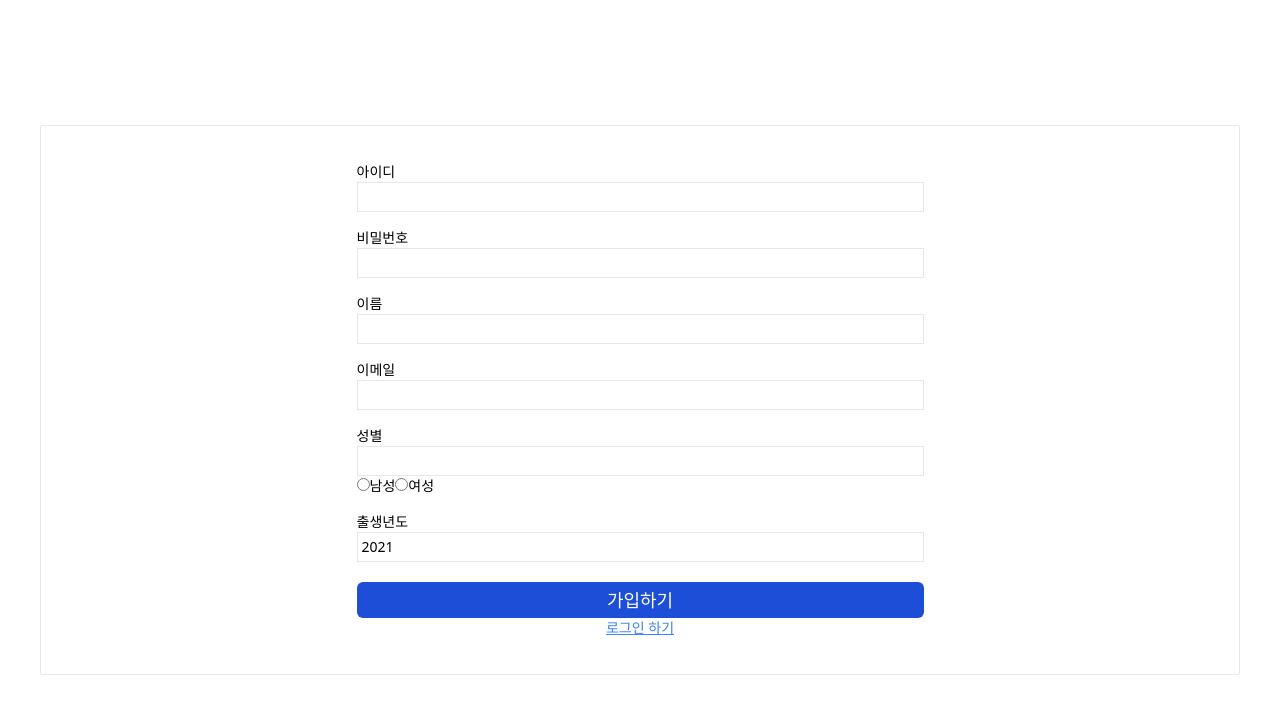
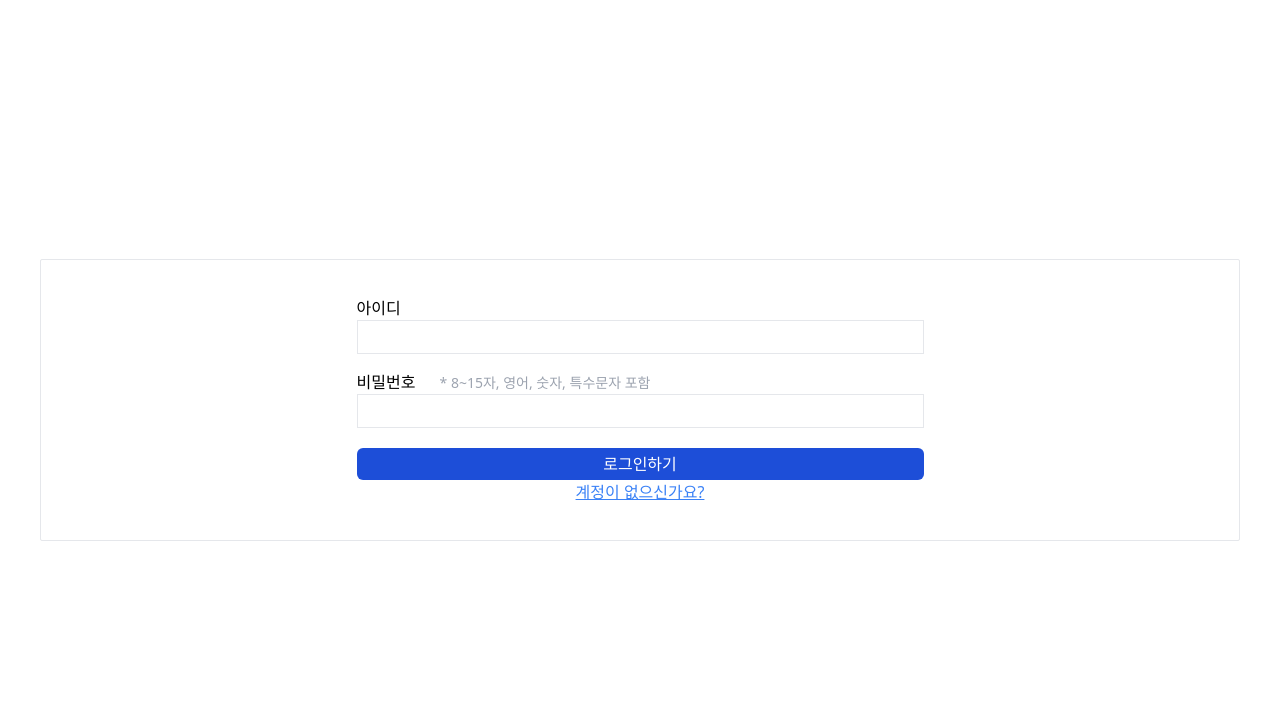
Before and after one commit to ypyp66/SubscribeForYou-typescript, a React (Create React App) app in the folder frontend/: page /auth in a window 1280 px wide. Shown: the top 714 px of the page. Built offline with nearby package versions, Linux system fonts and the light colour scheme.

Commit message:
로그인 유효성 검사

```diff
--- a/frontend/package.json
+++ b/frontend/package.json
@@ -13,6 +13,7 @@
     "http-proxy-middleware": "^2.0.0",
     "react": "^17.0.2",
     "react-dom": "^17.0.2",
+    "react-hook-form": "^7.9.0",
     "react-router-dom": "^5.2.0",
     "react-scripts": "4.0.3",
     "web-vitals": "^1.0.1"
--- a/frontend/src/components/Login.js
+++ b/frontend/src/components/Login.js
@@ -1,29 +1,59 @@
-import React, { useState } from "react";
+import React, { useEffect, useRef, useState } from "react";
 import axios from "axios";
-import * as api from '../lib/api'
+import * as valid from '../lib/validation.js';
+import { useForm } from 'react-hook-form';
 
 function Login() {
-  const [loginPage, setLoginPage] = useState(true);
-  const [user, setUser] = useState({
+  const initialUser = {
     userid: "",
     password: "",
     name: "",
     email: "",
     gender: "",
     birthYear: new Date().getFullYear(),
-  });
+  }
+
+  const [loginPage, setLoginPage] = useState(true);
+  const [user, setUser] = useState(initialUser);
   const [errorMsg, setErrorMsg] = useState("");
+  const [idErrorMsg, setIdErrorMsg] = useState("");
+  const [pwErrorMsg, setPwErrorMsg] = useState("");
+
+  const idBox = useRef();
+  const pwBox = useRef();
+
+  function msgInit() {
+    setIdErrorMsg("");
+    setPwErrorMsg("");
+    setErrorMsg("");
+  }
 
   async function Login() {
+    if (!valid.idValidation(user.userid)) {
+      setIdErrorMsg("아이디는 영어로 시작해야합니다.");
+      setUser({ ...user, userid: "" })
+      idBox.current.focus();
+      return;
+    }
+
+    if (!valid.pwValidation(user.password)) {
+      setPwErrorMsg("비밀번호는 특수문자를 포함 해야합니다.");
+      setUser({ ...user, password: "" })
+      pwBox.current.focus();
+      return;
+    }
+
     try {
       const result = await axios
         .post("auth/api/login", {
           userid: user.userid,
           password: user.password,
         });
+      console.log(result);
+
     } catch (e) {
+      console.log(e.response)
       const error = e.response.status;
-
       switch (error) {
         case 401:
           console.log(error)
@@ -36,17 +66,22 @@ function Login() {
   }
 
   async function Register() {
-    const result = await axios
-      .post("auth/api/login", {
-        userid: user.userid,
-        password: user.password,
-      });
-    console.log(result.data)
+    try {
+      const result = await axios.post("auth/api/register", user);
+      console.log(result.status);
+
+      if (result.status === 201) {
+        setLoginPage(true);
+      }
+    } catch (e) {
+      console.log(e.response.data);
+    }
+
   }
 
   function onSubmit(e) {
     e.preventDefault();
-    if (!loginPage) {
+    if (loginPage) {
       Login();
     } else {
       Register();
@@ -58,7 +93,7 @@ function Login() {
 
     switch (name) {
       case "userid":
-        e.target.value = setUser({ ...user, userid: value });
+        setUser({ ...user, userid: value });
         break;
       case "password":
         setUser({ ...user, password: value });
@@ -78,27 +113,75 @@ function Login() {
       default:
         break;
     }
+
   }
   return (
     <div className='flex border rounded-sm w-screen items-center justify-center py-5'>
       {loginPage ? (
         <form
           onSubmit={onSubmit}
-          className='flex flex-col w-full p-4 text-base lg:text-sm lg:w-1/2'
+          className='flex flex-col w-full p-4 lg:text-md lg:w-1/2'
         >
           <label className='w-full'>
             <div>아이디</div>
             <input
+              ref={idBox}
               name='userid'
-              value=''
               className='border w-full p-1'
               onChange={onChange}
               value={user.userid}
               required
             />
+            {idErrorMsg && idErrorMsg}
           </label>
           <label className='w-full mt-4'>
-            <div>비밀번호</div>
+            <div>비밀번호 <span className="ml-5 text-xs lg:text-sm text-gray-400">* 8~15자, 영어, 숫자, 특수문자 포함</span></div>
+            <input
+              ref={pwBox}
+              type='password'
+              name='password'
+              className='border w-full p-1'
+              onChange={onChange}
+              value={user.password}
+              required
+            />
+            {pwErrorMsg && pwErrorMsg}<br />
+            {errorMsg && errorMsg}
+          </label>
+          <button
+            type='submit'
+            className='rounded-md bg-blue-700 text-white mt-5 p-1'
+          >
+            로그인하기
+          </button>
+          <div
+            className='w-full text-center underline text-blue-500 cursor-pointer'
+            onClick={() => {
+              setLoginPage(false);
+              setUser(initialUser);
+              msgInit();
+            }}
+          >
+            계정이 없으신가요?
+          </div>
+        </form>
+      ) : (
+        <form
+          onSubmit={onSubmit}
+          className='flex flex-col w-full p-4 text-base lg:text-sm lg:w-1/2'
+        >
+          <label className='w-full'>
+            <div>아이디 <span className="ml-5 text-xs lg:text-sm text-gray-400">* 영어로 시작해야합니다</span></div>
+            <input
+              name='userid'
+              className='border w-full p-1'
+              onChange={onChange}
+              value={user.userid}
+              required
+            />
+          </label >
+          <label className='w-full mt-4'>
+            <div>비밀번호 <span className="ml-3 text-xs lg:text-sm text-gray-400">* 8~15자, 영어, 숫자, 특수문자 포함</span></div>
             <input
               type='password'
               name='password'
@@ -129,20 +212,21 @@ function Login() {
               required
             />
           </label>
-          <label className='w-full mt-4'>
-            <div>성별</div>
-            <input
-              name='gender'
-              className='border w-full p-1'
-              onChange={onChange}
-              value={user.gender}
-              required
-            />
-            <input type="radio" name="gender" value="M" />
-            <label for="M">남성</label>
-            <input type="radio" name="gender" value="F" />
-            <label for="F">여성</label>
-          </label>
+          <div>성별</div>
+          <div className='w-full mt-4 flex justify-around text-md' onChange={onChange}>
+            <label>
+              <input type="radio" name="gender" value="M"></input>
+              남성
+            </label>
+            <label>
+              <input type="radio" name="gender" value="F"></input>
+              여성
+            </label>
+            <label>
+              <input type="radio" name="gender" value="N"></input>
+              무응답
+            </label>
+          </div>
           <label className='w-full mt-4'>
             <div>출생년도</div>
             <input
@@ -162,56 +246,19 @@ function Login() {
           </button>
           <div
             className='w-full text-center underline text-blue-500 cursor-pointer'
-            onClick={() => setLoginPage(false)}
+            onClick={() => {
+              setLoginPage(true);
+              setUser(initialUser);
+              msgInit();
+            }}
           >
             로그인 하기
           </div>
-        </form>
+        </form >
 
-      ) : (
-        <form
-          onSubmit={onSubmit}
-          className='flex flex-col w-full p-4 lg:text-sm lg:w-1/2'
-        >
-          <label className='w-full'>
-            <div>아이디</div>
-            <input
-              name='userid'
-              value=''
-              className='border w-full p-1'
-              onChange={onChange}
-              value={user.userid}
-              required
-            />
-          </label>
-          <label className='w-full mt-4'>
-            <div>비밀번호</div>
-            <input
-              type='password'
-              name='password'
-              className='border w-full p-1'
-              onChange={onChange}
-              value={user.password}
-              required
-            />
-            {errorMsg && errorMsg}
-          </label>
-          <button
-            type='submit'
-            className='rounded-md bg-blue-700 text-white mt-5 p-1'
-          >
-            로그인하기
-          </button>
-          <div
-            className='w-full text-center underline text-blue-500 cursor-pointer'
-            onClick={() => setLoginPage(true)}
-          >
-            계정이 없으신가요?
-          </div>
-
-        </form>
-      )}
-    </div>
+      )
+      }
+    </div >
   );
 }
 
--- /dev/null
+++ b/frontend/src/lib/validation.js
@@ -0,0 +1,22 @@
+export const idValidation = (data) => {
+    const Regex = /^[a-z]{1}[0-9a-z]+$/
+    console.log(Regex.test(data));
+
+    if (!Regex.test(data)) {
+        return false;
+    } else {
+        return true;
+    }
+}
+
+export const pwValidation = (data) => {
+    const Regex = /^.*(?=^.{8,15}$)(?=.*\d)(?=.*[a-zA-Z])(?=.*[^a-zA-Z0-9]).*$/
+    console.log(data)
+    console.log(Regex.test(data));
+
+    if (!Regex.test(data)) {
+        return false;
+    } else {
+        return true;
+    }
+}
--- a/frontend/src/modules/auth.js
+++ b/frontend/src/modules/auth.js
@@ -0,0 +1,2 @@
+const SET_USER = "auth/SET_USER";
+const SET_TOKEN = "auth/SET_TOKEN"
```
Also changed, not shown: 1 other file (tests, documents, lock files or other folders).
